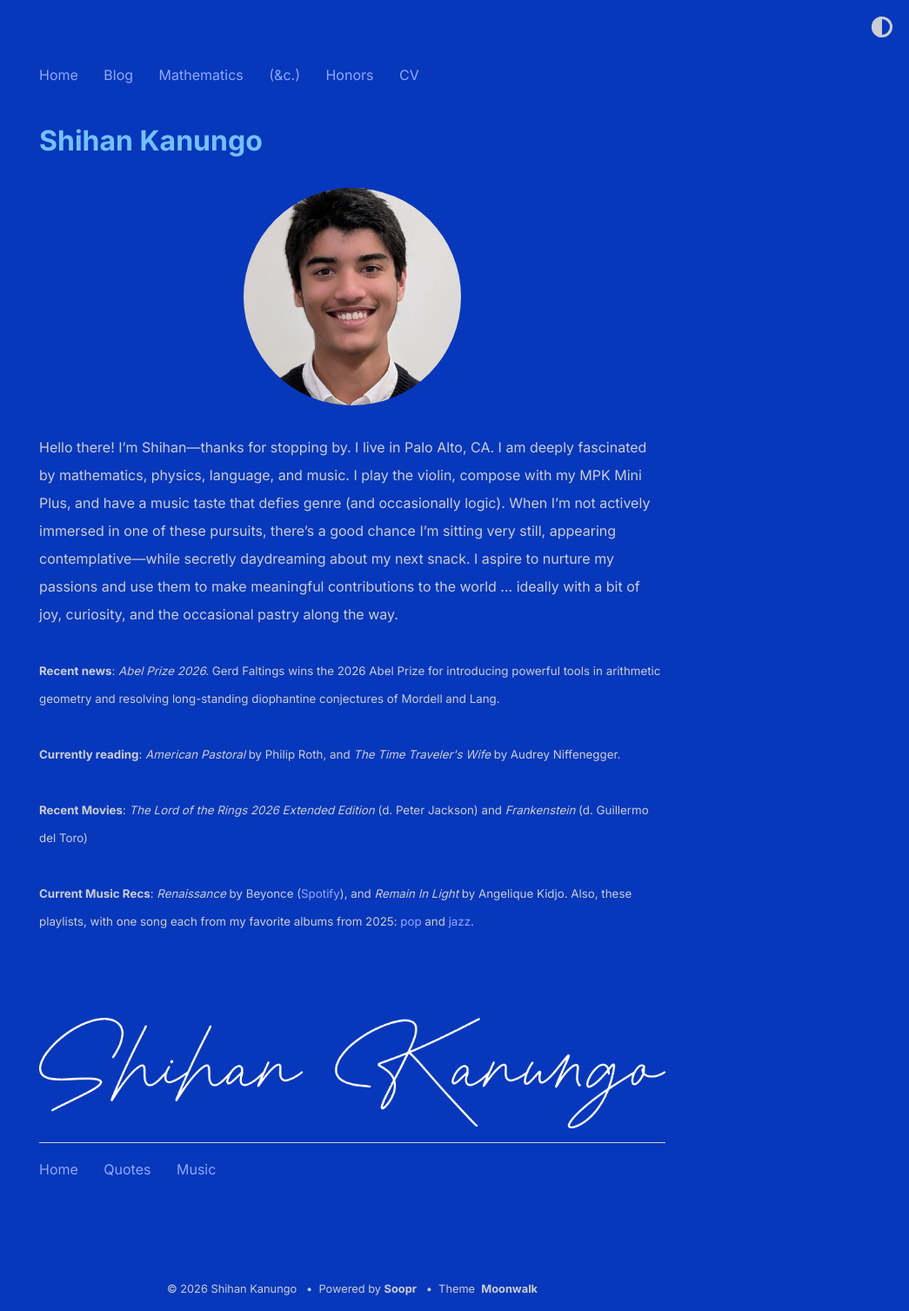
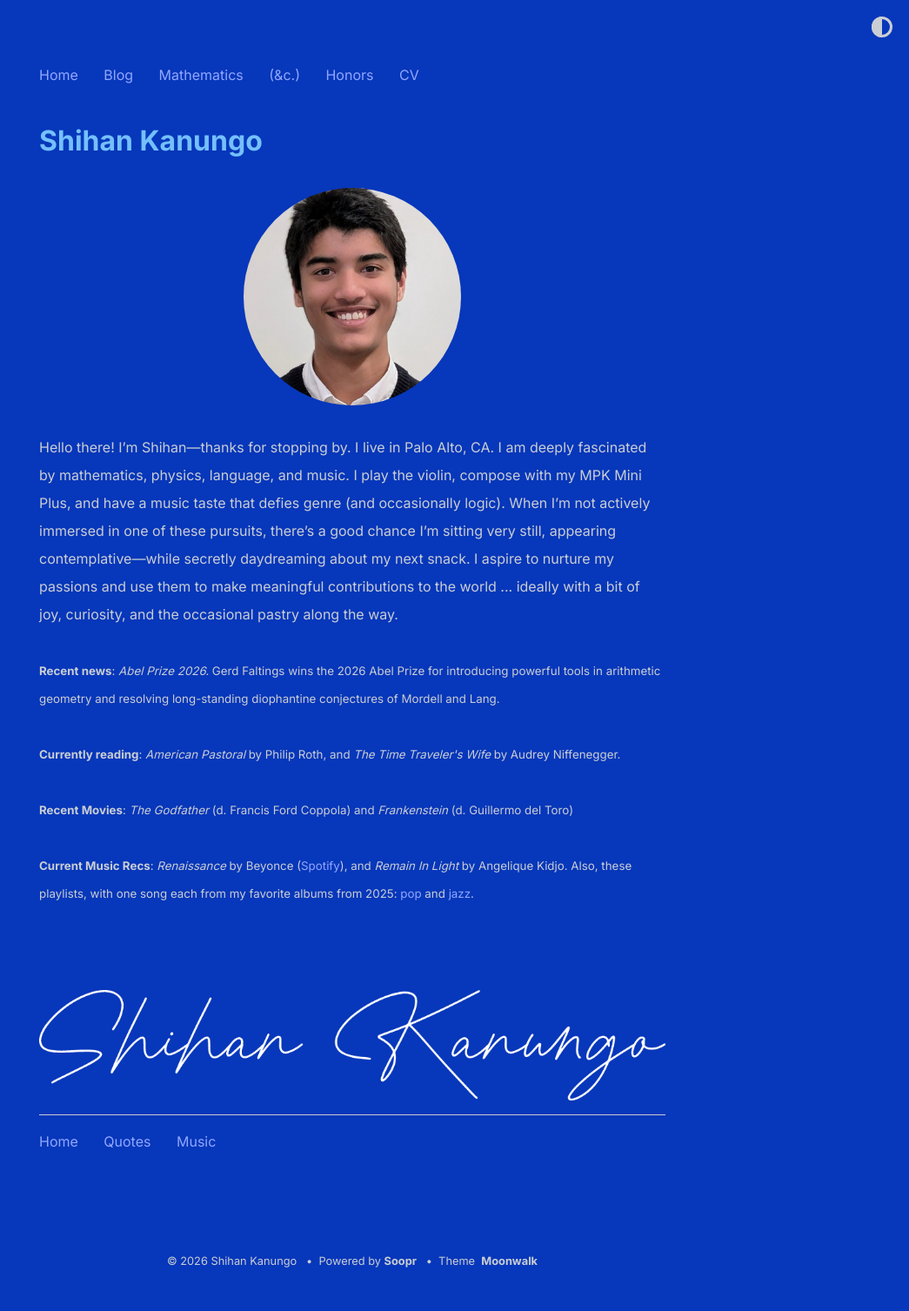
Before and after one commit to shihankanungo/shihankanungo.github.io, a Jekyll site: the page built from index.md, in a window 1280 px wide. Shown: the whole page at 87% size, without its empty margins (235-1280 px from the left). Built offline with Jekyll 4.4.1, drawn with Linux system fonts in a browser that asks for light colours; after the commit the page ends 1475 px from its top, so only the background shows below that.

Commit message:
Update _config.yml

```diff
--- a/_config.yml
+++ b/_config.yml
@@ -10,7 +10,7 @@ description: > # description of the site (multiple lines allowed)
           <br /><br />
           <small><b>Currently reading</b>: <i>American Pastoral</i> by Philip Roth,  and <i>The Time Traveler's Wife</i> by Audrey Niffenegger.</small>
           <br /><br />
-          <small><b>Recent Movies</b>: <i>The Lord of the Rings 2026 Extended Edition</i> (d. Peter Jackson) and <i>Frankenstein</i> (d. Guillermo del Toro)</small>
+          <small><b>Recent Movies</b>: <i>The Godfather</i> (d. Francis Ford Coppola) and <i>Frankenstein</i> (d. Guillermo del Toro)</small>
           <br /><br />
           <small><b>Current Music Recs</b>: <i>Renaissance</i> by Beyonce (<a href="https://open.spotify.com/album/6FJxoadUE4JNVwWHghBwnb?si=RSfqXehORo2QK4Dg95FFuA">Spotify</a>), and <i>Remain In Light</i> by Angelique Kidjo. Also, these playlists, with one song each from my favorite albums from 2025: <a href="https://open.spotify.com/playlist/0b6ipXilq8yItCkbfxZRbl?si=022493cba1c64e71">pop</a> and <a href="https://open.spotify.com/playlist/2iO14usuhKlftJvaT3AK0R?si=7f8887dec02c4fed">jazz</a>. </small>
           <br /><br /><br /><br />
```
